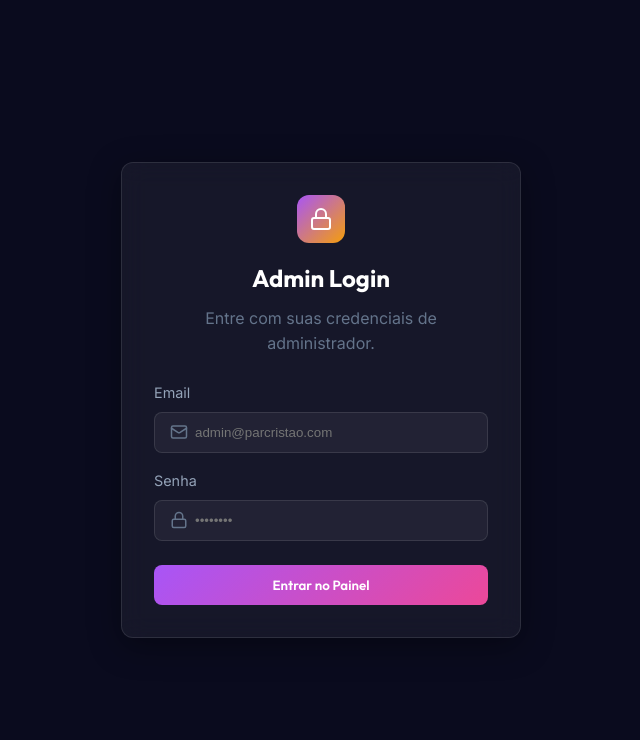
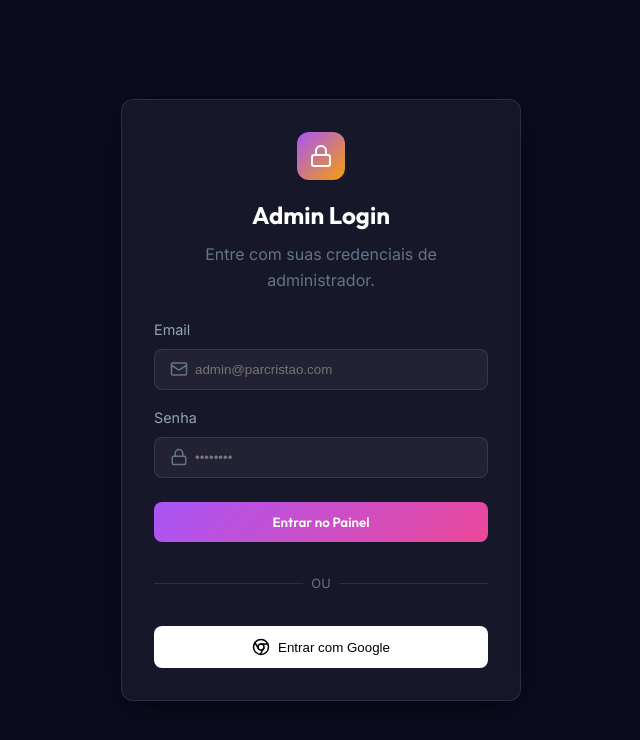
Before and after one commit to Jpcoutodev/AdmParCristao, a React (Vite) app: page / in a window 1280 px wide. Shown: the top 740 px of the page, without its empty margins (319-959 px from the left). Built offline with nearby package versions, Linux system fonts and the light colour scheme.

Commit message:
feat: Add Google Login and restrict admin access

```diff
--- a/src/App.jsx
+++ b/src/App.jsx
@@ -1,5 +1,5 @@
 import React, { useState, useEffect } from 'react';
-import { Menu, LogOut } from 'lucide-react';
+import { Menu, LogOut, Loader2 } from 'lucide-react';
 import { supabase } from './lib/supabase';
 import Sidebar from './components/Sidebar';
 import Dashboard from './components/Dashboard';
@@ -18,22 +18,57 @@ function App() {
   const [isSidebarOpen, setIsSidebarOpen] = useState(false);
   const [unreadReportsCount, setUnreadReportsCount] = useState(0);
   const [unreadVerificationsCount, setUnreadVerificationsCount] = useState(0);
+  const [isCheckingAdmin, setIsCheckingAdmin] = useState(true);
 
   useEffect(() => {
     // Check active session
     supabase.auth.getSession().then(({ data: { session } }) => {
-      setSession(session);
+      checkSessionAndAdmin(session);
     });
 
     // Listen for auth changes
     const {
       data: { subscription },
     } = supabase.auth.onAuthStateChange((_event, session) => {
-      setSession(session);
+      checkSessionAndAdmin(session);
     });
 
     return () => subscription.unsubscribe();
   }, []);
+
+  const checkSessionAndAdmin = async (currentSession) => {
+    if (!currentSession) {
+      setSession(null);
+      setIsCheckingAdmin(false);
+      return;
+    }
+
+    try {
+      const { data, error } = await supabase
+        .from('profiles')
+        .select('is_admin')
+        .eq('id', currentSession.user.id)
+        .single();
+
+      if (error || !data?.is_admin) {
+        console.warn("User is not admin or error checking profile", error);
+        await supabase.auth.signOut();
+        setSession(null);
+        if (!error && !data?.is_admin) {
+          alert("Acesso restrito a administradores.");
+        }
+      } else {
+        setSession(currentSession);
+      }
+    } catch (err) {
+      console.error("Unexpected error checking admin:", err);
+      await supabase.auth.signOut();
+      setSession(null);
+    } finally {
+      setIsCheckingAdmin(false);
+    }
+  };
+
 
   // Initial fetch for pending counts (only if logged in)
   useEffect(() => {
@@ -96,7 +131,16 @@ function App() {
 
   const handleLogout = async () => {
     await supabase.auth.signOut();
+    setSession(null);
   };
+
+  if (isCheckingAdmin) {
+    return (
+      <div style={{ height: '100vh', display: 'flex', alignItems: 'center', justifyContent: 'center', background: 'var(--bg-primary)', color: 'var(--text-primary)' }}>
+        <Loader2 className="animate-spin" size={32} />
+      </div>
+    );
+  }
 
   if (!session) {
     return <Login />;
--- a/src/components/Login.jsx
+++ b/src/components/Login.jsx
@@ -1,12 +1,31 @@
 import React, { useState } from 'react';
 import { supabase } from '../lib/supabase';
-import { Lock, Mail, AlertCircle } from 'lucide-react';
+import { Lock, Mail, AlertCircle, Chrome } from 'lucide-react';
 
 const Login = () => {
     const [email, setEmail] = useState('');
     const [password, setPassword] = useState('');
     const [loading, setLoading] = useState(false);
     const [error, setError] = useState(null);
+
+    const checkAdminStatus = async (userId) => {
+        const { data, error } = await supabase
+            .from('profiles')
+            .select('is_admin')
+            .eq('id', userId)
+            .single();
+
+        if (error) {
+            console.error('Error checking admin status:', error);
+            throw new Error('Erro ao verificar permissões de administrador.');
+        }
+
+        if (!data?.is_admin) {
+            throw new Error('Acesso não autorizado. Este painel é restrito a administradores.');
+        }
+
+        return true;
+    };
 
     const handleLogin = async (e) => {
         e.preventDefault();
@@ -21,17 +40,33 @@ const Login = () => {
 
             if (error) throw error;
 
-            // Security Check: Whitelist
-            if (data.user?.email !== 'coutodev7@gmail.com') {
-                await supabase.auth.signOut();
-                throw new Error('Acesso não autorizado. Este painel é restrito.');
+            if (data?.user) {
+               await checkAdminStatus(data.user.id);
             }
 
             // Success is handled by the onAuthStateChange listener in App.jsx
         } catch (error) {
             setError(error.message);
+            // Sign out if admin check failed but auth succeeded
+            if (error.message.includes('Acesso não autorizado')) {
+                await supabase.auth.signOut();
+            }
         } finally {
             setLoading(false);
+        }
+    };
+
+    const handleGoogleLogin = async () => {
+        try {
+            const { error } = await supabase.auth.signInWithOAuth({
+                provider: 'google',
+                options: {
+                    redirectTo: window.location.origin
+                }
+            });
+            if (error) throw error;
+        } catch (error) {
+            setError(error.message);
         }
     };
 
@@ -150,6 +185,35 @@ const Login = () => {
                     >
                         {loading ? 'Entrando...' : 'Entrar no Painel'}
                     </button>
+
+                    <div style={{ display: 'flex', alignItems: 'center', margin: '1rem 0' }}>
+                        <div style={{ flex: 1, height: '1px', background: 'var(--glass-border)' }}></div>
+                        <span style={{ padding: '0 0.5rem', color: 'var(--text-muted)', fontSize: '0.8rem' }}>OU</span>
+                        <div style={{ flex: 1, height: '1px', background: 'var(--glass-border)' }}></div>
+                    </div>
+
+                    <button
+                        type="button"
+                        onClick={handleGoogleLogin}
+                        className="btn-secondary"
+                        style={{
+                            width: '100%',
+                            padding: '0.75rem',
+                            display: 'flex',
+                            alignItems: 'center',
+                            justifyContent: 'center',
+                            gap: '0.5rem',
+                            background: 'white',
+                            color: 'black',
+                            border: 'none',
+                            borderRadius: '8px',
+                            cursor: 'pointer',
+                            fontWeight: 500
+                        }}
+                    >
+                        <Chrome size={18} />
+                        Entrar com Google
+                    </button>
                 </form>
             </div>
         </div>
```
